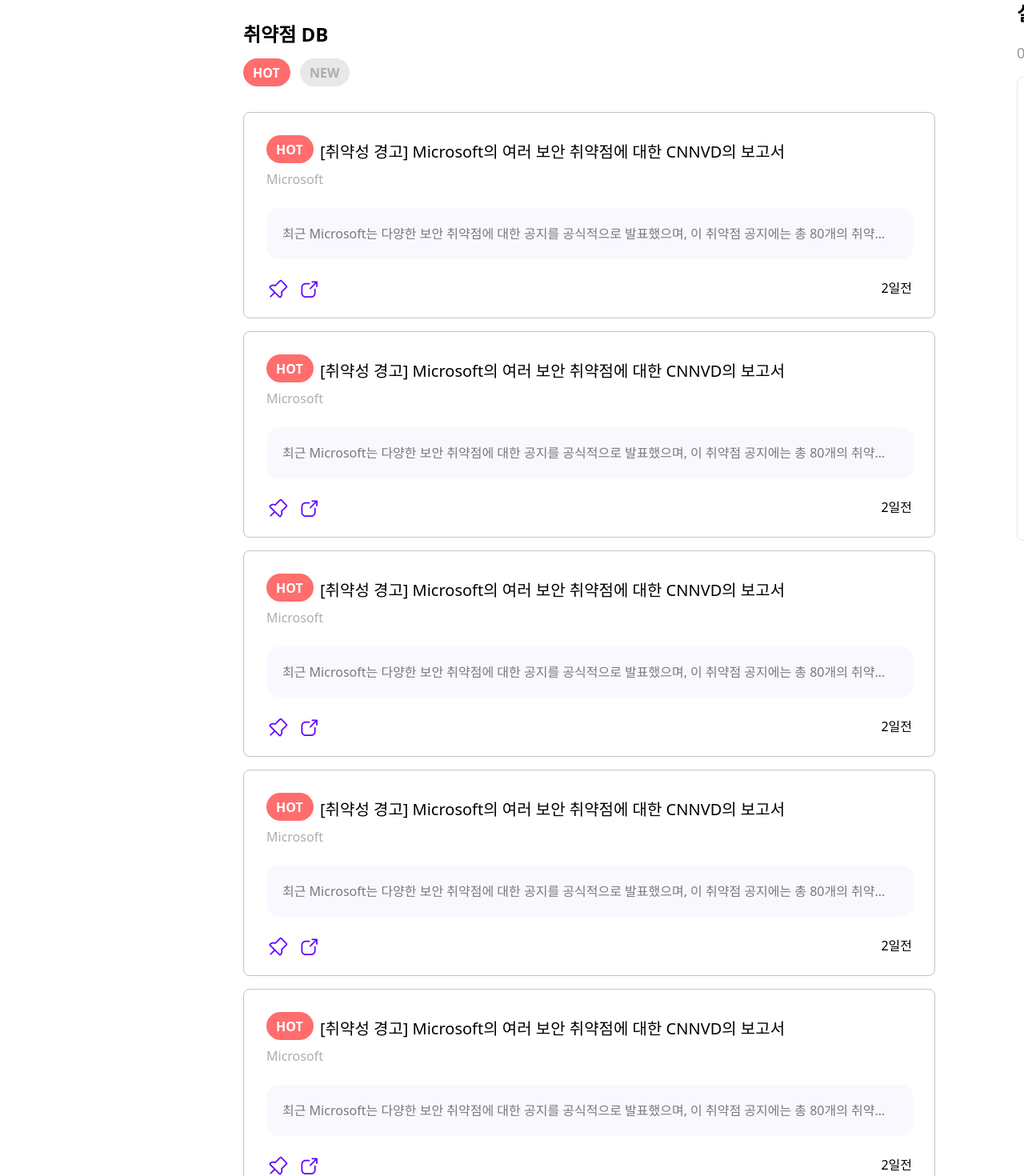
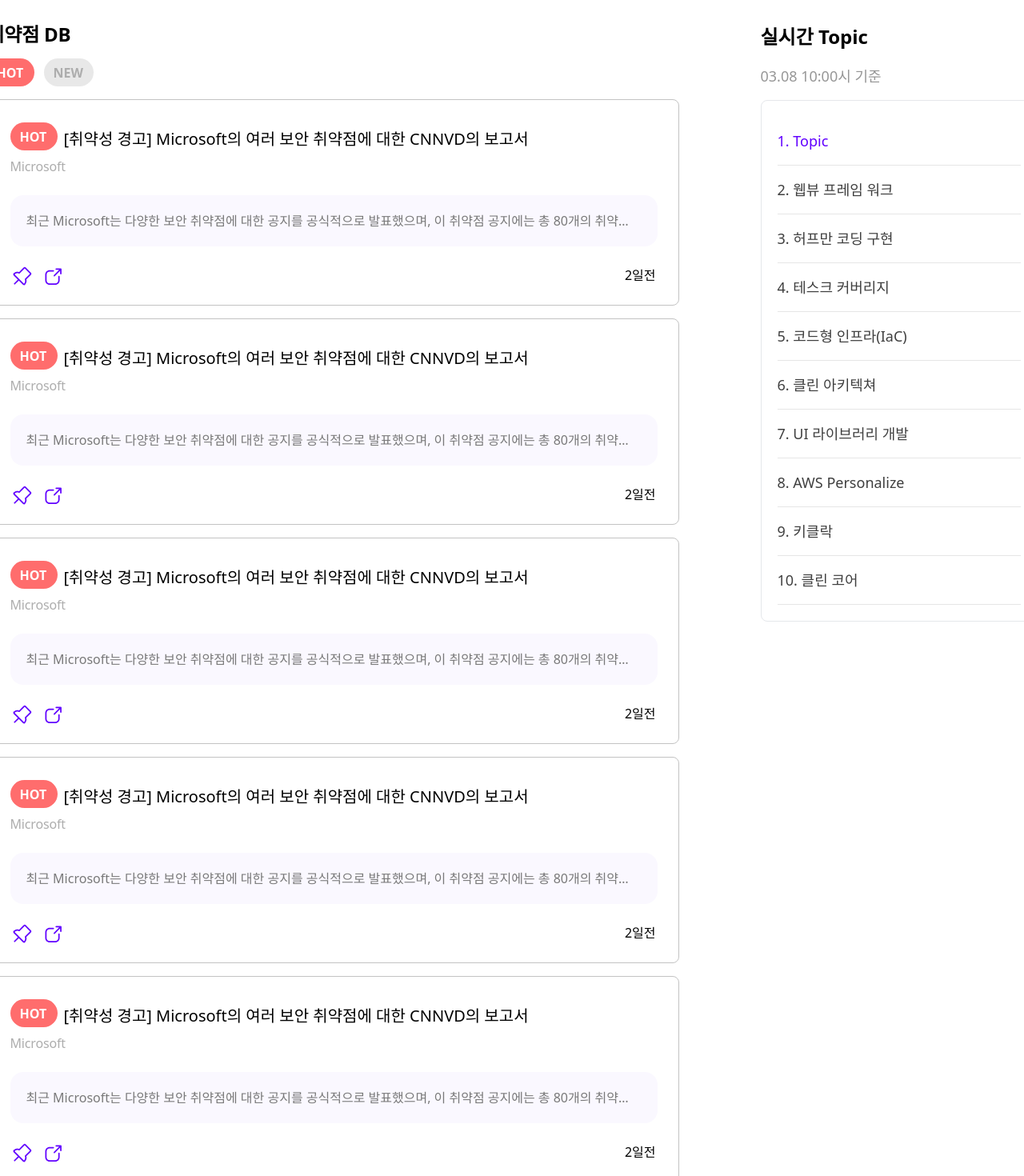
Before and after one commit to 10TEAM-SAVEUS/TEAM-SAVEUS, a Next.js app: page /vulnerabilityDB in a window 1280 px wide. Shown: the part 600-2070 px from the top of the page at 80% size. Built offline with nearby package versions, Linux system fonts and the light colour scheme; a web font is replaced by a local one.

Commit message:
Feat: 취약점 DB 페이지 퍼블리싱 작업 완료

```diff
--- a/src/app/vulnerabilityDB/page.tsx
+++ b/src/app/vulnerabilityDB/page.tsx
@@ -11,7 +11,15 @@
   return (
     <>
       <Header />
-      <div className="w-[1313px] h-[390px] flex ml-[304px] mt-[27px]  relative">
+      <main className="flex flex-col items-center">
+        {/* 상단 이미지 배너 섹션 */}
+        <section
+          className="w-[1313px] h-[390px] flex justify-between mt-[27px]"
+          aria-labelledby="featured-reports"
+        >
+          <h2 id="featured-reports" className="sr-only">
+            Featured Reports
+          </h2>
           <Image
             src={cnnvdReport}
             alt="[취약성 경고] Microsoft의 여러 보안 취약점에 대한 CNNVD의 보고서 이미지"
@@ -31,14 +39,22 @@
             alt="[취약성 경고] Microsoft의 여러 보안 취약점에 대한 CNNVD의 보고서 이미지"
             width={316}
             height={390}
-          className=""
           />
-      </div>
-      <div className="pl-[304px] pt-[76px]">
-        <p className="text-[24px] font-semibold leading-[29.05px] tracking[-0.01em] text-left">
+        </section>
+
+        {/* 취약점 DB 섹션 */}
+        <section
+          className="w-[1313px] flex mt-[76px]"
+          aria-labelledby="vulnerability-db"
+        >
+          <div className="flex-1">
+            <h2
+              id="vulnerability-db"
+              className="text-[24px] font-semibold leading-[29.05px] tracking-[-0.01em] mb-4"
+            >
               취약점 DB
-        </p>
-        <div className="flex w-[133px] h-[35px] mt-4 mb-4">
+            </h2>
+            <div className="flex mb-4">
               <span className="flex bg-[#FF6D6D] w-[59px] h-[35px] pt-2.5 pr-3 py-2.5 pl-3 gap-2.5 rounded-full items-center text-white text-[16px] font-semibold mr-3">
                 HOT
               </span>
@@ -46,26 +62,33 @@
                 NEW
               </span>
             </div>
-        <ul className="pt-4">
+            <ul>
+              {/* 각 취약점 항목 */}
               <li className="w-[865px] h-[258px] border border-solid border-[#C3C3C3] rounded-lg mb-4">
-            <div className="flex pl-7 pt-7 pb-2">
+                <article aria-labelledby="report-title-1">
+                  <header className="flex pl-7 pt-7 pb-2">
                     <span className="flex bg-[#FF6D6D] w-[59px] h-[35px] pt-2.5 pr-3 py-2.5 pl-3 gap-2.5 rounded-full items-center text-white text-[16px] font-semibold mr-2">
                       HOT
                     </span>
-              <p className="flex items-end font-normal text-xl">
-                [취약성 경고] Microsoft의 여러 보안 취약점에 대한 CNNVD의 보고서
-              </p>
-            </div>
-            <span className="w-[71px] h-[19] text-[16px] font-normal leading-[19.36px] tracking[-0.01em] text-[#ADADAD] pl-7">
+                    <h3
+                      id="report-title-1"
+                      className="flex items-end font-normal text-xl"
+                    >
+                      [취약성 경고] Microsoft의 여러 보안 취약점에 대한 CNNVD의
+                      보고서
+                    </h3>
+                  </header>
+                  <span className="w-[71px] h-[19] text-[16px] font-normal leading-[19.36px] tracking-[-0.01em] text-[#ADADAD] pl-7">
                     Microsoft
                   </span>
                   <div className="pl-7 pt-[24px] gap-2 whitespace-nowrap">
                     <p className="w-[809px] pt-5 pr-7 pb-5 pl-5 font-normal text-[#797979] text-[16px] bg-[#FAF8FF] rounded-[16px] overflow-hidden whitespace-nowrap text-ellipsis">
-                최근 Microsoft는 다양한 보안 취약점에 대한 공지를 공식적으로
-                발표했으며, 이 취약점 공지에는 총 80개의 취약점..
+                      최근 Microsoft는 다양한 보안 취약점에 대한 공지를
+                      공식적으로 발표했으며, 이 취약점 공지에는 총 80개의
+                      취약점..
                     </p>
                   </div>
-            <div className="flex justify-between pt-6">
+                  <footer className="flex justify-between pt-6">
                     <div className="flex pl-7">
                       <button className="pr-3">
                         <Image
@@ -84,28 +107,37 @@
                         />
                       </button>
                     </div>
-              <span className="pr-7">2일전</span>
-            </div>
+                    <time className="pr-7" dateTime="2024-03-08">
+                      2일전
+                    </time>
+                  </footer>
+                </article>
               </li>
               <li className="w-[865px] h-[258px] border border-solid border-[#C3C3C3] rounded-lg mb-4">
-            <div className="flex pl-7 pt-7 pb-2">
+                <article aria-labelledby="report-title-1">
+                  <header className="flex pl-7 pt-7 pb-2">
                     <span className="flex bg-[#FF6D6D] w-[59px] h-[35px] pt-2.5 pr-3 py-2.5 pl-3 gap-2.5 rounded-full items-center text-white text-[16px] font-semibold mr-2">
                       HOT
                     </span>
-              <p className="flex items-end font-normal text-xl">
-                [취약성 경고] Microsoft의 여러 보안 취약점에 대한 CNNVD의 보고서
-              </p>
-            </div>
-            <span className="w-[71px] h-[19] text-[16px] font-normal leading-[19.36px] tracking[-0.01em] text-[#ADADAD] pl-7">
+                    <h3
+                      id="report-title-1"
+                      className="flex items-end font-normal text-xl"
+                    >
+                      [취약성 경고] Microsoft의 여러 보안 취약점에 대한 CNNVD의
+                      보고서
+                    </h3>
+                  </header>
+                  <span className="w-[71px] h-[19] text-[16px] font-normal leading-[19.36px] tracking-[-0.01em] text-[#ADADAD] pl-7">
                     Microsoft
                   </span>
                   <div className="pl-7 pt-[24px] gap-2 whitespace-nowrap">
                     <p className="w-[809px] pt-5 pr-7 pb-5 pl-5 font-normal text-[#797979] text-[16px] bg-[#FAF8FF] rounded-[16px] overflow-hidden whitespace-nowrap text-ellipsis">
-                최근 Microsoft는 다양한 보안 취약점에 대한 공지를 공식적으로
-                발표했으며, 이 취약점 공지에는 총 80개의 취약점..
+                      최근 Microsoft는 다양한 보안 취약점에 대한 공지를
+                      공식적으로 발표했으며, 이 취약점 공지에는 총 80개의
+                      취약점..
                     </p>
                   </div>
-            <div className="flex justify-between pt-6">
+                  <footer className="flex justify-between pt-6">
                     <div className="flex pl-7">
                       <button className="pr-3">
                         <Image
@@ -124,28 +156,37 @@
                         />
                       </button>
                     </div>
-              <span className="pr-7">2일전</span>
-            </div>
+                    <time className="pr-7" dateTime="2024-03-08">
+                      2일전
+                    </time>
+                  </footer>
+                </article>
               </li>
               <li className="w-[865px] h-[258px] border border-solid border-[#C3C3C3] rounded-lg mb-4">
-            <div className="flex pl-7 pt-7 pb-2">
+                <article aria-labelledby="report-title-1">
+                  <header className="flex pl-7 pt-7 pb-2">
                     <span className="flex bg-[#FF6D6D] w-[59px] h-[35px] pt-2.5 pr-3 py-2.5 pl-3 gap-2.5 rounded-full items-center text-white text-[16px] font-semibold mr-2">
                       HOT
                     </span>
-              <p className="flex items-end font-normal text-xl">
-                [취약성 경고] Microsoft의 여러 보안 취약점에 대한 CNNVD의 보고서
-              </p>
-            </div>
-            <span className="w-[71px] h-[19] text-[16px] font-normal leading-[19.36px] tracking[-0.01em] text-[#ADADAD] pl-7">
+                    <h3
+                      id="report-title-1"
+                      className="flex items-end font-normal text-xl"
+                    >
+                      [취약성 경고] Microsoft의 여러 보안 취약점에 대한 CNNVD의
+                      보고서
+                    </h3>
+                  </header>
+                  <span className="w-[71px] h-[19] text-[16px] font-normal leading-[19.36px] tracking-[-0.01em] text-[#ADADAD] pl-7">
                     Microsoft
                   </span>
                   <div className="pl-7 pt-[24px] gap-2 whitespace-nowrap">
                     <p className="w-[809px] pt-5 pr-7 pb-5 pl-5 font-normal text-[#797979] text-[16px] bg-[#FAF8FF] rounded-[16px] overflow-hidden whitespace-nowrap text-ellipsis">
-                최근 Microsoft는 다양한 보안 취약점에 대한 공지를 공식적으로
-                발표했으며, 이 취약점 공지에는 총 80개의 취약점..
+                      최근 Microsoft는 다양한 보안 취약점에 대한 공지를
+                      공식적으로 발표했으며, 이 취약점 공지에는 총 80개의
+                      취약점..
                     </p>
                   </div>
-            <div className="flex justify-between pt-6">
+                  <footer className="flex justify-between pt-6">
                     <div className="flex pl-7">
                       <button className="pr-3">
                         <Image
@@ -164,28 +205,37 @@
                         />
                       </button>
                     </div>
-              <span className="pr-7">2일전</span>
-            </div>
+                    <time className="pr-7" dateTime="2024-03-08">
+                      2일전
+                    </time>
+                  </footer>
+                </article>
               </li>
               <li className="w-[865px] h-[258px] border border-solid border-[#C3C3C3] rounded-lg mb-4">
-            <div className="flex pl-7 pt-7 pb-2">
+                <article aria-labelledby="report-title-1">
+                  <header className="flex pl-7 pt-7 pb-2">
                     <span className="flex bg-[#FF6D6D] w-[59px] h-[35px] pt-2.5 pr-3 py-2.5 pl-3 gap-2.5 rounded-full items-center text-white text-[16px] font-semibold mr-2">
                       HOT
                     </span>
-              <p className="flex items-end font-normal text-xl">
-                [취약성 경고] Microsoft의 여러 보안 취약점에 대한 CNNVD의 보고서
-              </p>
-            </div>
-            <span className="w-[71px] h-[19] text-[16px] font-normal leading-[19.36px] tracking[-0.01em] text-[#ADADAD] pl-7">
+                    <h3
+                      id="report-title-1"
+                      className="flex items-end font-normal text-xl"
+                    >
+                      [취약성 경고] Microsoft의 여러 보안 취약점에 대한 CNNVD의
+                      보고서
+                    </h3>
+                  </header>
+                  <span className="w-[71px] h-[19] text-[16px] font-normal leading-[19.36px] tracking-[-0.01em] text-[#ADADAD] pl-7">
                     Microsoft
                   </span>
                   <div className="pl-7 pt-[24px] gap-2 whitespace-nowrap">
                     <p className="w-[809px] pt-5 pr-7 pb-5 pl-5 font-normal text-[#797979] text-[16px] bg-[#FAF8FF] rounded-[16px] overflow-hidden whitespace-nowrap text-ellipsis">
-                최근 Microsoft는 다양한 보안 취약점에 대한 공지를 공식적으로
-                발표했으며, 이 취약점 공지에는 총 80개의 취약점..
+                      최근 Microsoft는 다양한 보안 취약점에 대한 공지를
+                      공식적으로 발표했으며, 이 취약점 공지에는 총 80개의
+                      취약점..
                     </p>
                   </div>
-            <div className="flex justify-between pt-6">
+                  <footer className="flex justify-between pt-6">
                     <div className="flex pl-7">
                       <button className="pr-3">
                         <Image
@@ -204,28 +254,37 @@
                         />
                       </button>
                     </div>
-              <span className="pr-7">2일전</span>
-            </div>
+                    <time className="pr-7" dateTime="2024-03-08">
+                      2일전
+                    </time>
+                  </footer>
+                </article>
               </li>
               <li className="w-[865px] h-[258px] border border-solid border-[#C3C3C3] rounded-lg mb-4">
-            <div className="flex pl-7 pt-7 pb-2">
+                <article aria-labelledby="report-title-1">
+                  <header className="flex pl-7 pt-7 pb-2">
                     <span className="flex bg-[#FF6D6D] w-[59px] h-[35px] pt-2.5 pr-3 py-2.5 pl-3 gap-2.5 rounded-full items-center text-white text-[16px] font-semibold mr-2">
                       HOT
                     </span>
-              <p className="flex items-end font-normal text-xl">
-                [취약성 경고] Microsoft의 여러 보안 취약점에 대한 CNNVD의 보고서
-              </p>
-            </div>
-            <span className="w-[71px] h-[19] text-[16px] font-normal leading-[19.36px] tracking[-0.01em] text-[#ADADAD] pl-7">
+                    <h3
+                      id="report-title-1"
+                      className="flex items-end font-normal text-xl"
+                    >
+                      [취약성 경고] Microsoft의 여러 보안 취약점에 대한 CNNVD의
+                      보고서
+                    </h3>
+                  </header>
+                  <span className="w-[71px] h-[19] text-[16px] font-normal leading-[19.36px] tracking-[-0.01em] text-[#ADADAD] pl-7">
                     Microsoft
                   </span>
                   <div className="pl-7 pt-[24px] gap-2 whitespace-nowrap">
                     <p className="w-[809px] pt-5 pr-7 pb-5 pl-5 font-normal text-[#797979] text-[16px] bg-[#FAF8FF] rounded-[16px] overflow-hidden whitespace-nowrap text-ellipsis">
-                최근 Microsoft는 다양한 보안 취약점에 대한 공지를 공식적으로
-                발표했으며, 이 취약점 공지에는 총 80개의 취약점..
+                      최근 Microsoft는 다양한 보안 취약점에 대한 공지를
+                      공식적으로 발표했으며, 이 취약점 공지에는 총 80개의
+                      취약점..
                     </p>
                   </div>
-            <div className="flex justify-between pt-6">
+                  <footer className="flex justify-between pt-6">
                     <div className="flex pl-7">
                       <button className="pr-3">
                         <Image
@@ -244,51 +303,58 @@
                         />
                       </button>
                     </div>
-              <span className="pr-7">2일전</span>
-            </div>
+                    <time className="pr-7" dateTime="2024-03-08">
+                      2일전
+                    </time>
+                  </footer>
+                </article>
               </li>
             </ul>
-        <div className="absolute top-[599px] left-[1271px]">
-          <span className="w-[134px] h-[29] font-semibold text-[24px]">
+          </div>
+
+          {/* 오른쪽 섹션: 실시간 Topic */}
+          <aside className="w-[346px] ml-8" aria-labelledby="real-time-topic">
+            <h2 id="real-time-topic" className="font-semibold text-[24px]">
               실시간 Topic
-          </span>
-          <p className="w-[156px] h-[22] font-medium text-lg text-[#969696] pt-[17px] pb-4">
+            </h2>
+            <p className="font-medium text-lg text-[#969696] pt-[17px] pb-4">
               03.08 10:00시 기준
             </p>
-          <ol className="w-[346px] h-[580px] p-[20px] rounded-[8px] border border-solid pt-5 pl-[20px] list-decimal list-inside">
-            <li className="w-[306px] h-[54px] font-medium text-lg text-[#6100FF] pt-4 pb-4 border-b border-b-[#E6E6E6]">
+            <ol className="p-[20px] rounded-[8px] border border-solid pt-5 pl-[20px] list-decimal list-inside">
+              <li className="font-medium text-lg text-[#6100FF] pt-4 pb-4 border-b border-b-[#E6E6E6]">
                 Topic
               </li>
-            <li className="w-[306px] h-[54px] font-medium text-lg text-[#3F3F3F] pt-4 pb-4 border-b border-b-[#E6E6E6]">
+              <li className="font-medium text-lg text-[#3F3F3F] pt-4 pb-4 border-b border-b-[#E6E6E6]">
                 웹뷰 프레임 워크
               </li>
-            <li className="w-[306px] h-[54px] font-medium text-lg text-[#3F3F3F] pt-4 pb-4 border-b border-b-[#E6E6E6]">
+              <li className="font-medium text-lg text-[#3F3F3F] pt-4 pb-4 border-b border-b-[#E6E6E6]">
                 허프만 코딩 구현
               </li>
-            <li className="w-[306px] h-[54px] font-medium text-lg text-[#3F3F3F] pt-4 pb-4 border-b border-b-[#E6E6E6]">
+              <li className="font-medium text-lg text-[#3F3F3F] pt-4 pb-4 border-b border-b-[#E6E6E6]">
                 테스크 커버리지
               </li>
-            <li className="w-[306px] h-[54px] font-medium text-lg text-[#3F3F3F] pt-4 pb-4 border-b border-b-[#E6E6E6]">
-              코드형 인프라(laC)
+              <li className="font-medium text-lg text-[#3F3F3F] pt-4 pb-4 border-b border-b-[#E6E6E6]">
+                코드형 인프라(IaC)
               </li>
-            <li className="w-[306px] h-[54px] font-medium text-lg text-[#3F3F3F] pt-4 pb-4 border-b border-b-[#E6E6E6]">
+              <li className="font-medium text-lg text-[#3F3F3F] pt-4 pb-4 border-b border-b-[#E6E6E6]">
                 클린 아키텍쳐
               </li>
-            <li className="w-[306px] h-[54px] font-medium text-lg text-[#3F3F3F] pt-4 pb-4 border-b border-b-[#E6E6E6]">
+              <li className="font-medium text-lg text-[#3F3F3F] pt-4 pb-4 border-b border-b-[#E6E6E6]">
                 UI 라이브러리 개발
               </li>
-            <li className="w-[306px] h-[54px] font-medium text-lg text-[#3F3F3F] pt-4 pb-4 border-b border-b-[#E6E6E6]">
+              <li className="font-medium text-lg text-[#3F3F3F] pt-4 pb-4 border-b border-b-[#E6E6E6]">
                 AWS Personalize
               </li>
-            <li className="w-[306px] h-[54px] font-medium text-lg text-[#3F3F3F] pt-4 pb-4 border-b border-b-[#E6E6E6]">
+              <li className="font-medium text-lg text-[#3F3F3F] pt-4 pb-4 border-b border-b-[#E6E6E6]">
                 키클락
               </li>
-            <li className="w-[306px] h-[54px] font-medium text-lg text-[#3F3F3F] pt-4 pb-4 border-b border-b-[#E6E6E6]">
+              <li className="font-medium text-lg text-[#3F3F3F] pt-4 pb-4 border-b border-b-[#E6E6E6]">
                 클린 코어
               </li>
             </ol>
-        </div>
-      </div>
+          </aside>
+        </section>
+      </main>
       <Footer />
     </>
   );
```
Lines whose indentation alone changed are shown as unchanged.
